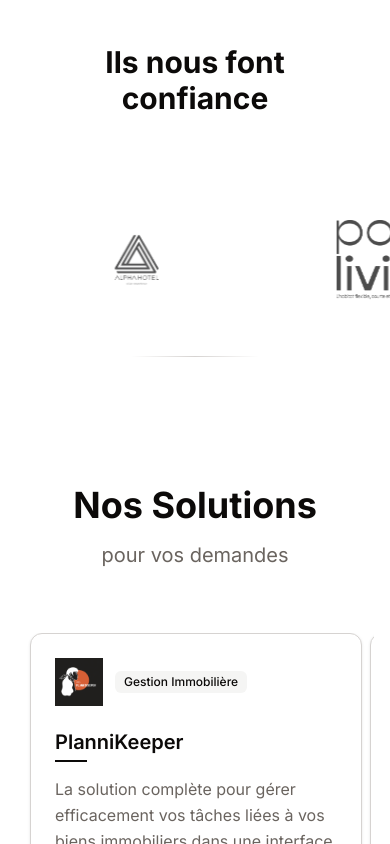
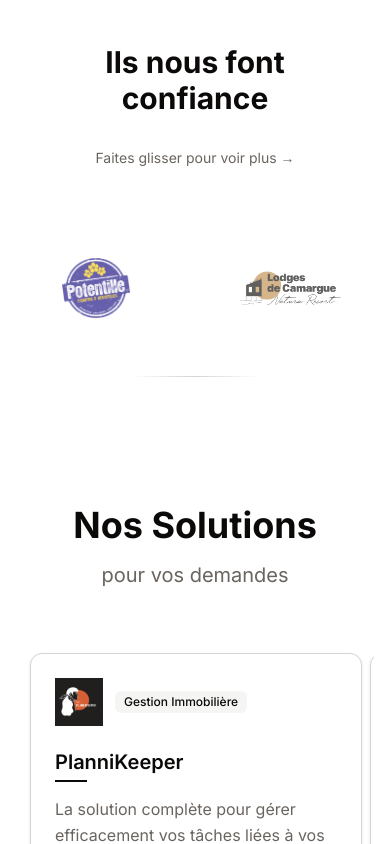
Before and after one commit to Guillaumeperrottet/webbing, a Next.js app: page / in a window 390 px wide. Shown: the part 1819-2663 px from the top of the page. Built offline with nearby package versions, Linux system fonts and the light colour scheme.

Commit message:
carousel

```diff
--- a/src/app/page.tsx
+++ b/src/app/page.tsx
@@ -188,7 +188,7 @@ export default function HomePage() {
         {/* Retiré variant="muted" pour fond blanc */}
         <Container>
           <motion.h3
-            className="text-center text-3xl font-bold text-foreground mb-12"
+            className="text-center text-3xl font-bold text-foreground mb-8"
             initial={{ opacity: 0, y: 20 }}
             whileInView={{ opacity: 1, y: 0 }}
             transition={{ duration: 0.6 }}
@@ -196,10 +196,51 @@ export default function HomePage() {
           >
             Ils nous font confiance
           </motion.h3>
+
+          {/* Indicateur de scroll pour mobile */}
+          <motion.p
+            className="text-center text-sm text-muted-foreground mb-8 md:hidden"
+            initial={{ opacity: 0 }}
+            whileInView={{ opacity: 1 }}
+            transition={{ duration: 0.6, delay: 0.2 }}
+            viewport={{ once: true }}
+          >
+            Faites glisser pour voir plus →
+          </motion.p>
         </Container>
 
         {/* Carousel pleine largeur qui sort de l'écran */}
-        <div className="relative w-screen left-1/2 -translate-x-1/2 overflow-hidden">
+        <div className="relative w-screen left-1/2 -translate-x-1/2">
+          {/* Version mobile : scroll horizontal */}
+          <div className="md:hidden overflow-x-auto overflow-y-hidden scrollbar-hide px-4">
+            <div className="flex gap-8 items-center py-12 min-w-max">
+              {[
+                { src: "/trust/logo-potentille.png", alt: "Potentille" },
+                { src: "/trust/lodges.png", alt: "Lodges" },
+                { src: "/trust/alpha.png", alt: "Alpha" },
+                { src: "/trust/popliving.png", alt: "PopLiving" },
+                { src: "/trust/dipiaza.png", alt: "Dipiaza" },
+                { src: "/trust/logo-campus.png", alt: "Campus Logo" },
+              ].map((logo, idx) => (
+                <div
+                  key={idx}
+                  className="flex-shrink-0 flex items-center justify-center w-40 h-20"
+                >
+                  <Image
+                    src={logo.src}
+                    alt={logo.alt}
+                    width={160}
+                    height={80}
+                    className="max-h-16 w-auto object-contain opacity-70"
+                    loading="lazy"
+                  />
+                </div>
+              ))}
+            </div>
+          </div>
+
+          {/* Version desktop : animation automatique */}
+          <div className="hidden md:block overflow-hidden">
             <motion.div
               className="flex gap-16 items-center py-12"
               animate={{ x: [0, -((180 + 64) * 6)] }} // (width + gap) * nombre de logos
@@ -283,6 +324,7 @@ export default function HomePage() {
                 </div>
               ))}
             </motion.div>
+          </div>
         </div>
 
         <Container>
```
Lines whose indentation alone changed are shown as unchanged.
